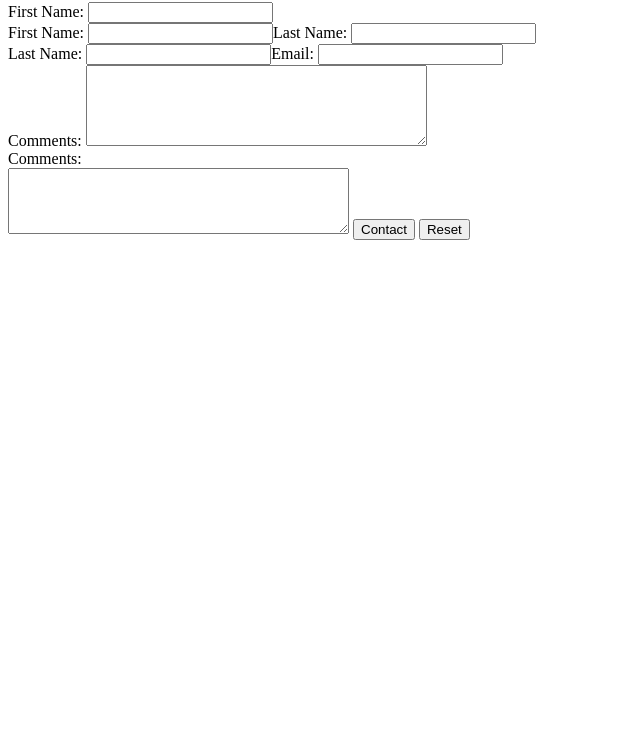
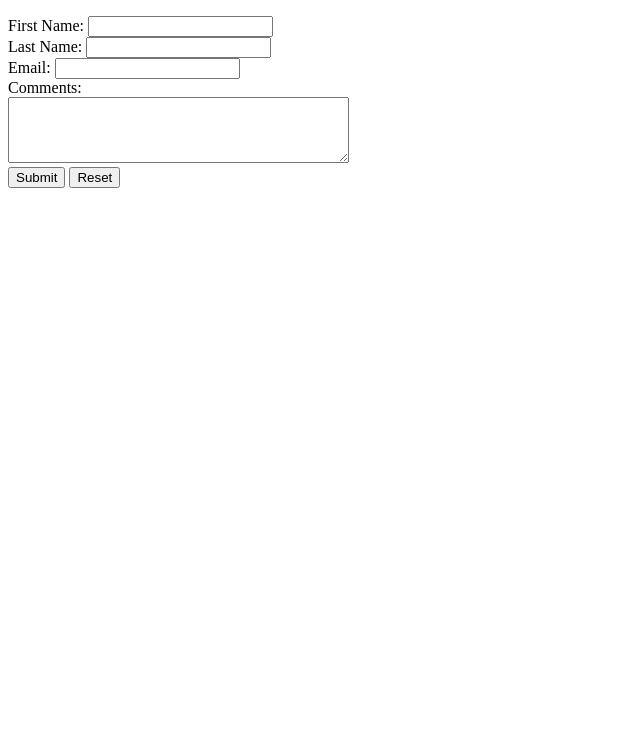
Before and after one commit to NP175548/9.3-HOP, a plain HTML site: page index.html in a window 1280 px wide. Shown: the part 64-800 px from the top of the page, without its empty margins (0-640 px from the left). Drawn offline with Linux system fonts and the light colour scheme.

Commit message:
Update index.html

```diff
--- a/index.html
+++ b/index.html
@@ -1,22 +1,37 @@
+<!DOCTYPE html>
+<html lang="en">
+<head>
+    <meta charset="UTF-8">
+    <meta name="viewport" content="width=device-width, initial-scale=1.0">
+    <title>Contact Us</title>
+</head>
+<body>
+
 <h1>Contact Us</h1>
 
 <form>
-  <label for="first-name">First Name:</label>
-  <input type="text" id="first-name" name="first-name"><br>
-  <label>First Name: <input type="text" name="fname" id="fname"
+  <label>First Name:
+    <input type="text" name="fname" id="fname" required>
+  </label>
+  <br>
 
-  <label for="last-name">Last Name:</label>
-  <input type="text" id="last-name" name="last-name"><br>
-  <label>Last Name: <input type="text" name="lname" id="lname"
+  <label>Last Name:
+    <input type="text" name="lname" id="lname" required>
+  </label>
+  <br>
 
-  <label for="email">Email:</label>
-  <input type="email" id="email" name="email"><br>
+  <label>Email:
+    <input type="email" name="email" id="email" required>
+  </label>
+  <br>
 
-  <label for="comments">Comments:</label>
-  <textarea id="comments" name="comments" rows="5" cols="40"></textarea><br>
-  <label for="comments">Comments:</label><br>
-  <textarea name="comments" id="comments" rows="4" cols="40"></textarea>
+  <label for="comments">Comments: </label><br>
+  <textarea name="comments" id="comments" rows="4" cols="40" required></textarea>
+  <br>
 
-  <input type="submit" value="Contact">
+  <input type="submit" value="Submit">
   <input type="reset" value="Reset">
 </form>
+
+</body>
+</html>
```
